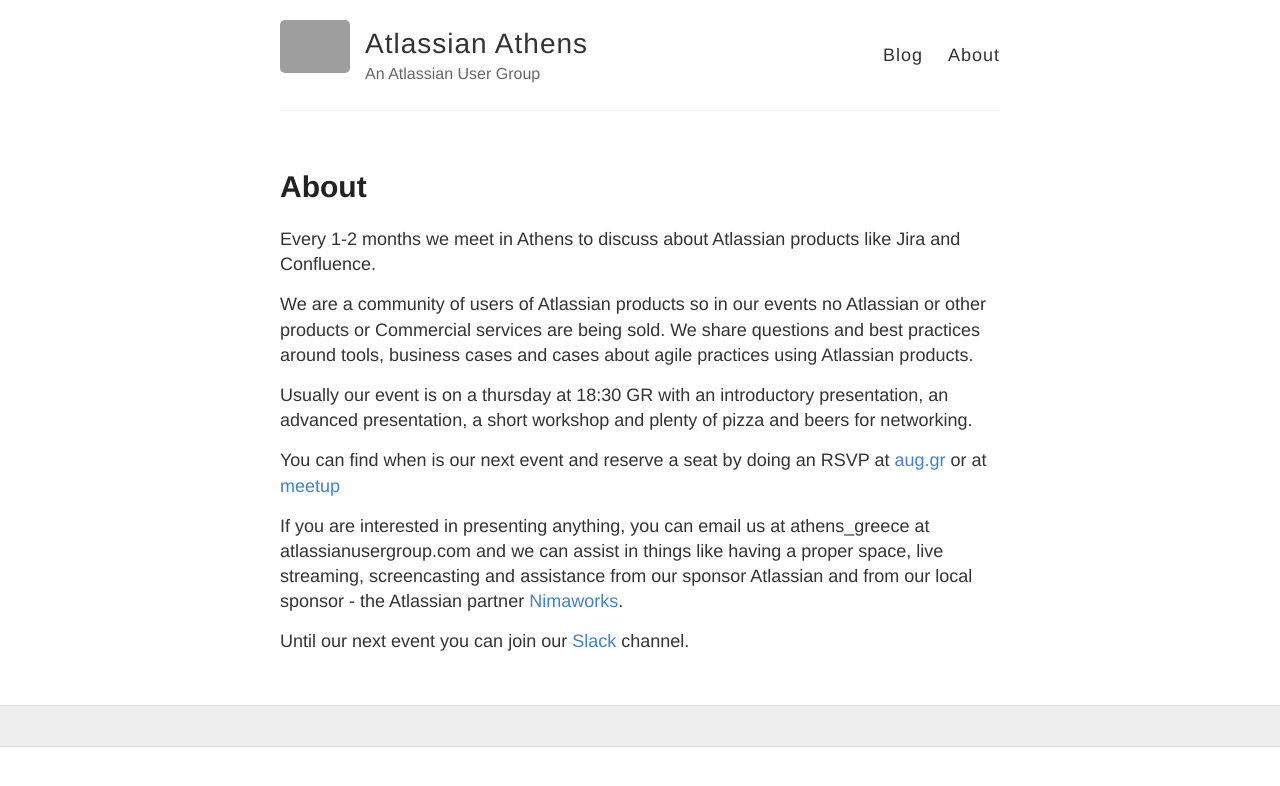
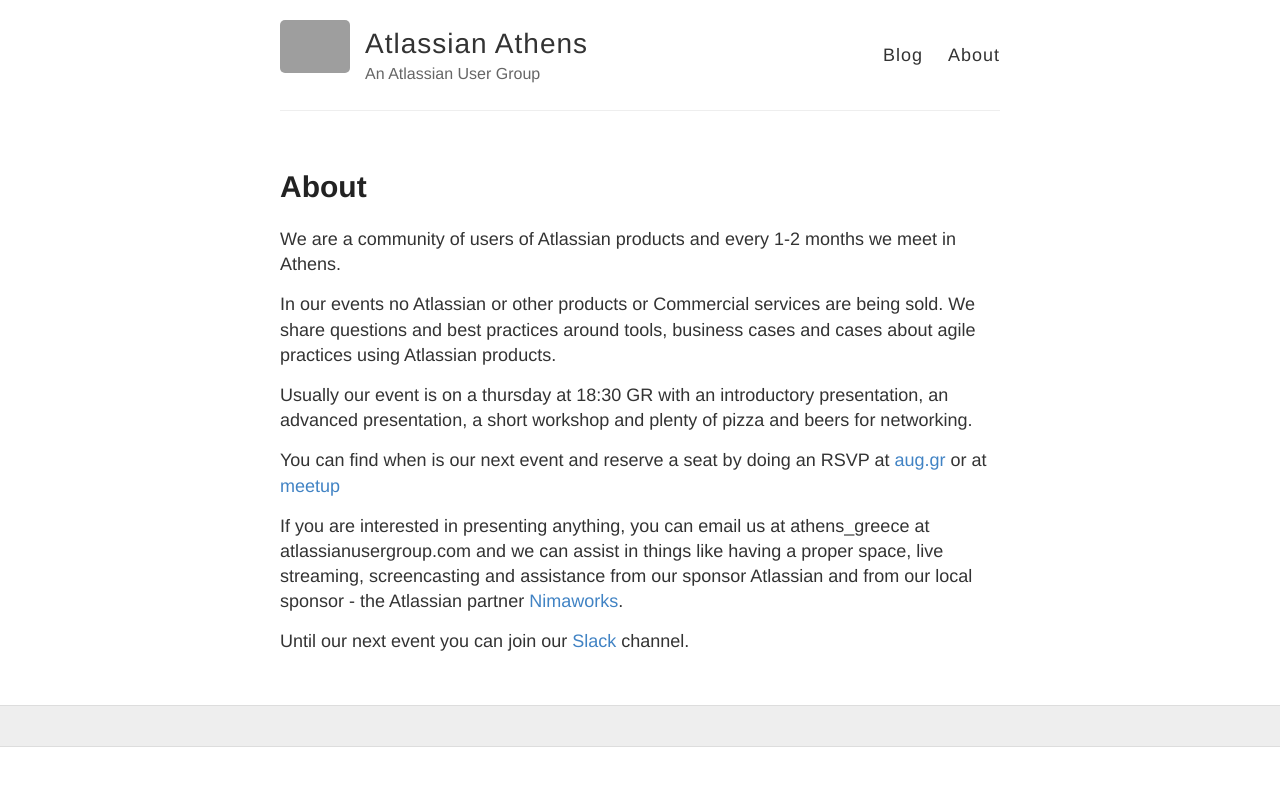
Before and after one commit to auggr/auggr.github.io, a Jekyll site: the page built from about.md, in a window 1280 px wide. Shown: the top 786 px of the page. Built offline with Jekyll 4.4.1, drawn with Linux system fonts in a browser that asks for light colours; grey boxes are pictures that could not be loaded.

Commit message:
update about page

```diff
--- a/about.md
+++ b/about.md
@@ -4,9 +4,9 @@ title: About
 permalink: /about/
 ---
 
-Every 1-2 months we meet in Athens to discuss about Atlassian products like Jira and Confluence.
+We are a community of users of Atlassian products and every 1-2 months we meet in Athens.
 
-We are a community of users of Atlassian products so in our events no Atlassian or other products or Commercial services are being sold. We share questions and best practices around tools, business cases and cases about agile practices using Atlassian products.
+In our events no Atlassian or other products or Commercial services are being sold. We share questions and best practices around tools, business cases and cases about agile practices using Atlassian products.
 
 Usually our event is on a thursday at 18:30 GR with an introductory presentation, an advanced presentation, a short workshop and plenty of pizza and beers for networking.
 
```
